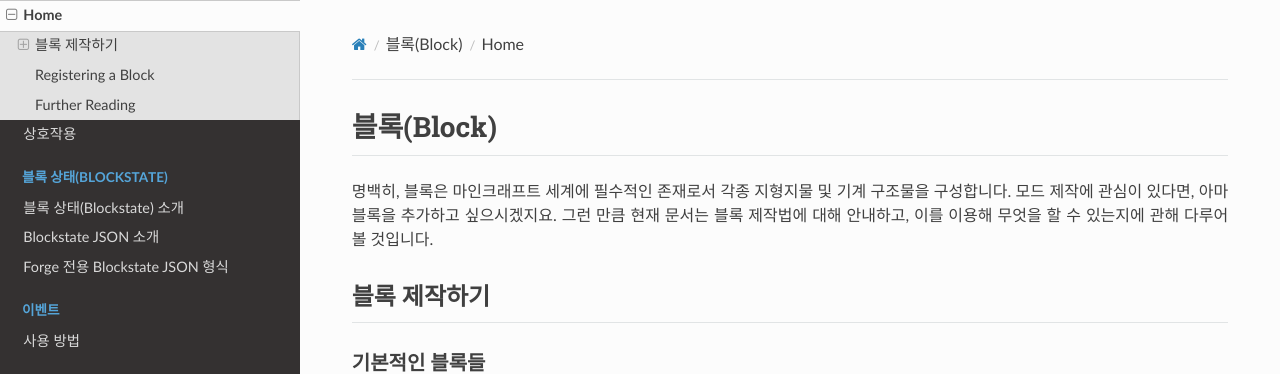
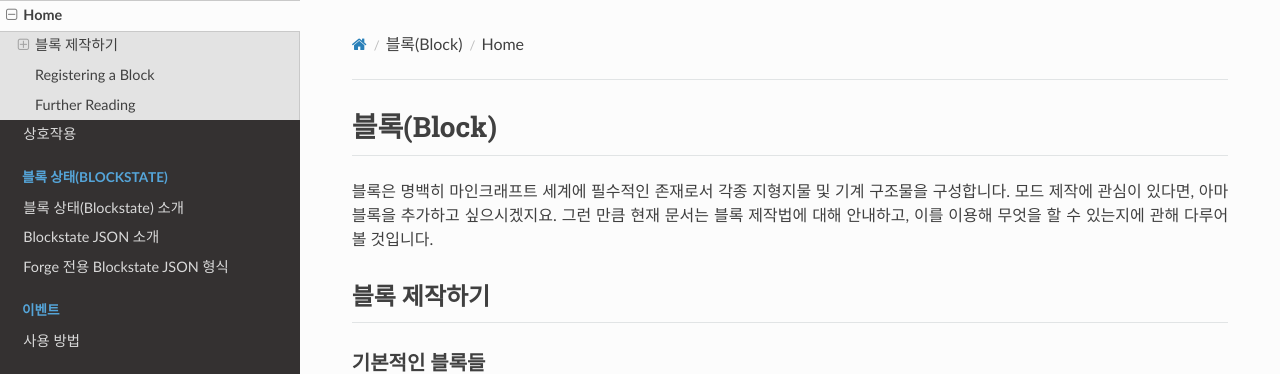
Before and after one commit to 01QueN10/Documentation-KO, an MkDocs documentation site: the page built from docs/blocks/blocks.md, in a window 1280 px wide and 900 px high. Shown: the top 374 px of the window. Built offline with MkDocs 1.6.1, drawn with Linux system fonts in a browser that asks for light colours; nearby versions of some CDN libraries; old or Windows-style settings are respelled for this version of MkDocs.

```diff
--- a/docs/blocks/blocks.md
+++ b/docs/blocks/blocks.md
@@ -1,7 +1,7 @@
 블록(Block)
 ======
 
-명백히, 블록은 마인크래프트 세계에 필수적인 존재로서 각종 지형지물 및 기계 구조물을 구성합니다. 모드 제작에 관심이 있다면, 아마 블록을 추가하고 싶으시겠지요. 그런 만큼 현재 문서는 블록 제작법에 대해 안내하고, 이를 이용해 무엇을 할 수 있는지에 관해 다루어 볼 것입니다.
+블록은 명백히 마인크래프트 세계에 필수적인 존재로서 각종 지형지물 및 기계 구조물을 구성합니다. 모드 제작에 관심이 있다면, 아마 블록을 추가하고 싶으시겠지요. 그런 만큼 현재 문서는 블록 제작법에 대해 안내하고, 이를 이용해 무엇을 할 수 있는지에 관해 다루어 볼 것입니다.
 
 블록 제작하기
 ----------------
```
